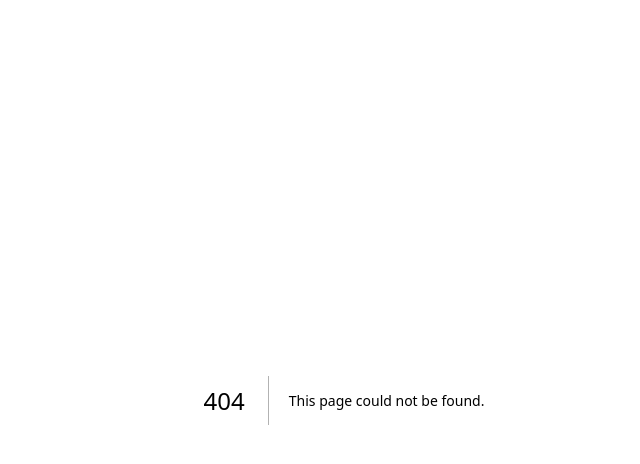
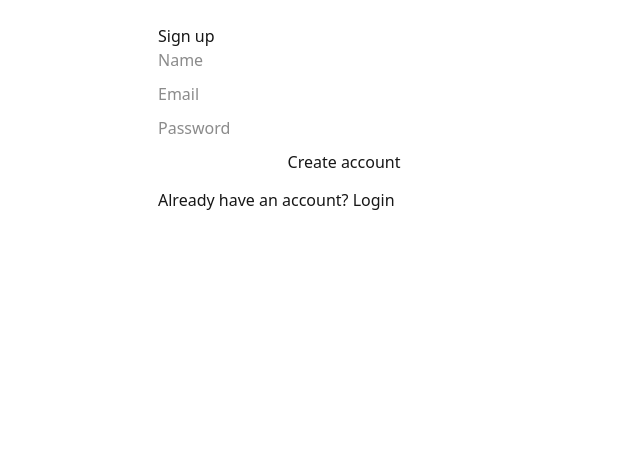
Before and after one commit to mananxbhp/xBhp, a Next.js app in the folder web/: page /signup in a window 1280 px wide. Before the commit this address had no page. Shown: the top 464 px of the page, without its empty margins (296-936 px from the left). Built offline with nearby package versions, Linux system fonts and the light colour scheme; no server answers.

Commit message:
Create page.tsx

```diff
--- /dev/null
+++ b/web/src/app/signup/page.tsx
@@ -0,0 +1,52 @@
+"use client";
+
+import { useState } from "react";
+import { createUserWithEmailAndPassword, updateProfile } from "firebase/auth";
+import { doc, serverTimestamp, setDoc } from "firebase/firestore";
+import { auth, db } from "@/lib/firebaseClient";
+import { useRouter } from "next/navigation";
+
+export default function SignupPage() {
+  const router = useRouter();
+  const [name, setName] = useState("");
+  const [email, setEmail] = useState("");
+  const [pass, setPass] = useState("");
+  const [err, setErr] = useState<string | null>(null);
+
+  async function onSignup(e: React.FormEvent) {
+    e.preventDefault();
+    setErr(null);
+    try {
+      const cred = await createUserWithEmailAndPassword(auth, email, pass);
+      if (name.trim()) await updateProfile(cred.user, { displayName: name.trim() });
+
+      await setDoc(doc(db, "users", cred.user.uid), {
+        uid: cred.user.uid,
+        name: name.trim(),
+        email: cred.user.email,
+        role: "user",
+        createdAt: serverTimestamp(),
+      });
+
+      router.push("/feed");
+    } catch (e: any) {
+      setErr(e?.message || "Signup failed");
+    }
+  }
+
+  return (
+    <main style={{ padding: 24, maxWidth: 420, margin: "0 auto", fontFamily: "system-ui" }}>
+      <h1>Sign up</h1>
+      <form onSubmit={onSignup} style={{ display: "grid", gap: 10 }}>
+        <input placeholder="Name" value={name} onChange={(e) => setName(e.target.value)} />
+        <input placeholder="Email" value={email} onChange={(e) => setEmail(e.target.value)} />
+        <input placeholder="Password" type="password" value={pass} onChange={(e) => setPass(e.target.value)} />
+        <button type="submit">Create account</button>
+      </form>
+      {err && <p style={{ color: "crimson" }}>{err}</p>}
+      <p style={{ marginTop: 14 }}>
+        Already have an account? <a href="/login">Login</a>
+      </p>
+    </main>
+  );
+}
```
